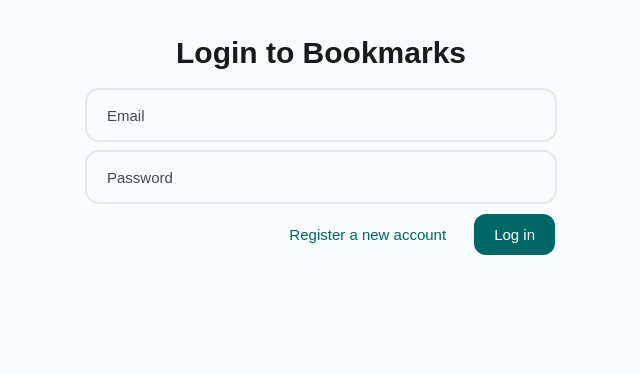
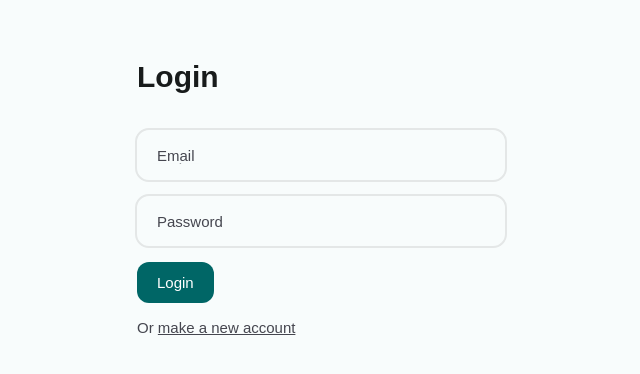
Before and after one commit to Clembs/bookmarks, a SvelteKit app: page /login in a window 1280 px wide. Shown: the top 374 px of the page, without its empty margins (319-959 px from the left). Built offline with nearby package versions, Linux system fonts and the light colour scheme; a web font is replaced by a local one.

Commit message:
refactor: revamp login page look

```diff
--- a/src/routes/(account)/+layout.svelte
+++ b/src/routes/(account)/+layout.svelte
@@ -1,5 +1,4 @@
 <script lang="ts">
-	import { enhance } from '$app/forms';
 	import './style.scss';
 
 	let { children } = $props();
@@ -15,9 +14,9 @@
 		place-items: center;
 		// flex-direction: column;
 		// align-items: center;
-		max-width: 500px;
+		max-width: 400px;
 		margin: 0 auto;
 		height: 100%;
-		padding: var(--space-4);
+		padding: var(--space-10) var(--space-4);
 	}
 </style>
--- a/src/routes/(account)/login/+page.svelte
+++ b/src/routes/(account)/login/+page.svelte
@@ -4,13 +4,16 @@
 	import Button from '$lib/components/Button.svelte';
 </script>
 
-<h1>Login to Bookmarks</h1>
+<form method="post" use:enhance>
+	<h1>Login</h1>
 
-<form method="post" use:enhance>
+	<!-- <div class="form"> -->
 	<TextInput label="Email" type="email" name="email" required />
 	<TextInput label="Password" type="password" name="password" required />
-	<div class="buttons">
-		<Button style="text" type="button" href="/register">Register a new account</Button>
-		<Button type="submit">Log in</Button>
+	<Button type="submit">Login</Button>
+	<!-- </div> -->
+
+	<div>
+		Or <a class="link" href="/register">make a new account</a>
 	</div>
 </form>
--- a/src/routes/(account)/style.scss
+++ b/src/routes/(account)/style.scss
@@ -2,12 +2,5 @@ form {
 	display: flex;
 	flex-direction: column;
 	width: 100%;
-	gap: var(--space-3);
+	gap: var(--space-4);
 }
-
-.buttons {
-	display: flex;
-	gap: var(--space-2);
-	align-items: center;
-	justify-content: flex-end;
-}
```
